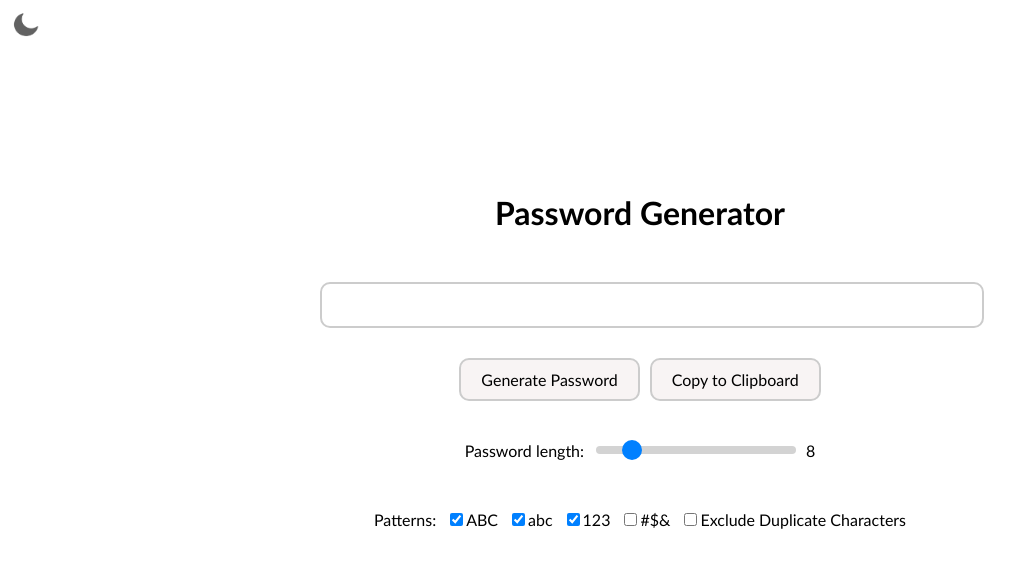
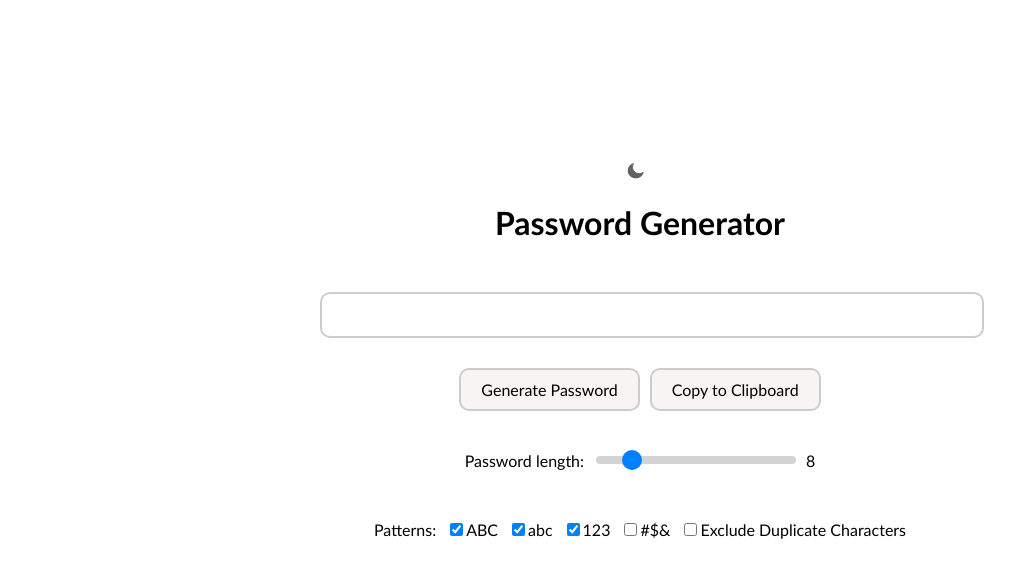
Before and after one commit to davevad93/pass-gen, a React (Create React App) app in the folder my-app/: page / in a window 1280 px wide. Shown: the top 576 px of the page, without its empty margins (0-1033 px from the left). Built offline with nearby package versions, Linux system fonts and the light colour scheme.

Commit message:
Modify theme switcher styles

```diff
--- a/my-app/src/components/PasswordGenerator.css
+++ b/my-app/src/components/PasswordGenerator.css
@@ -187,6 +187,24 @@ input[type="checkbox"] {
     accent-color: #0080ff;
 }
 
+/* Theme switcher styles */
+.theme-switcher {
+    display: flex;
+    align-items: center;
+    cursor: pointer;
+	margin-right: 15px;
+}
+
+.theme-switcher:active {
+    transform: scale(0.96);
+}
+
+.theme-switcher img {
+    width: 20px;
+    height: 20px;
+    margin-left: 5px;
+}
+
 /* Dark theme adjustments */
 .dark-theme .password-input {
     background-color: #555;
@@ -206,21 +224,3 @@ input[type="checkbox"] {
         transform: scale(0.98);
         box-shadow: 3px 2px 22px 1px rgba(0, 0, 0, 0.75);
 }
-
-/* Theme switcher styles */
-.theme-switcher {
-    position: absolute;
-    top: 10px;
-    left: 10px;
-    cursor: pointer;
-}
-
-.theme-switcher img {
-    width: 30px;
-    height: 30px;
-}
-
-.theme-switcher img:hover {
-    width: 25px;
-    height: 25px;
-}
```
